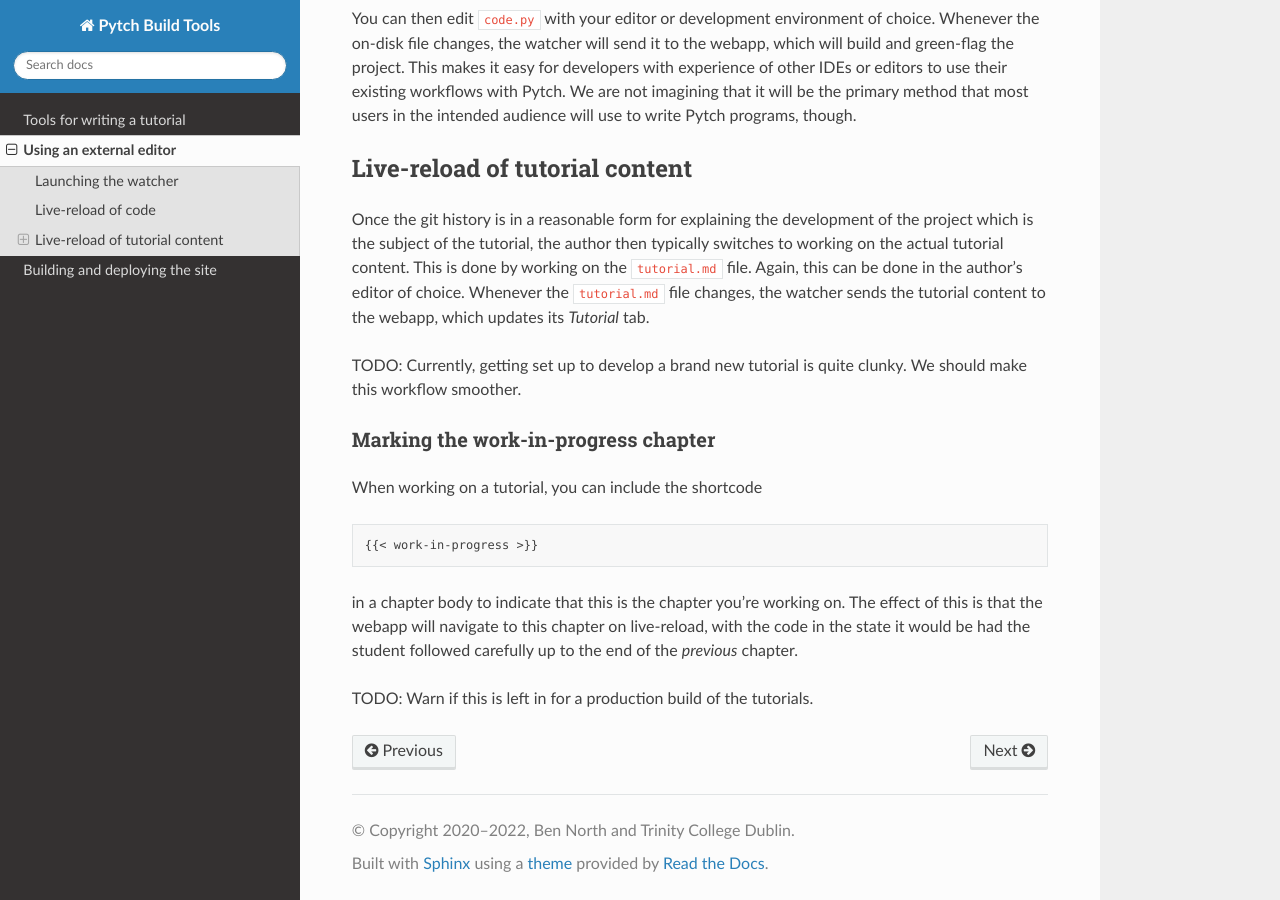
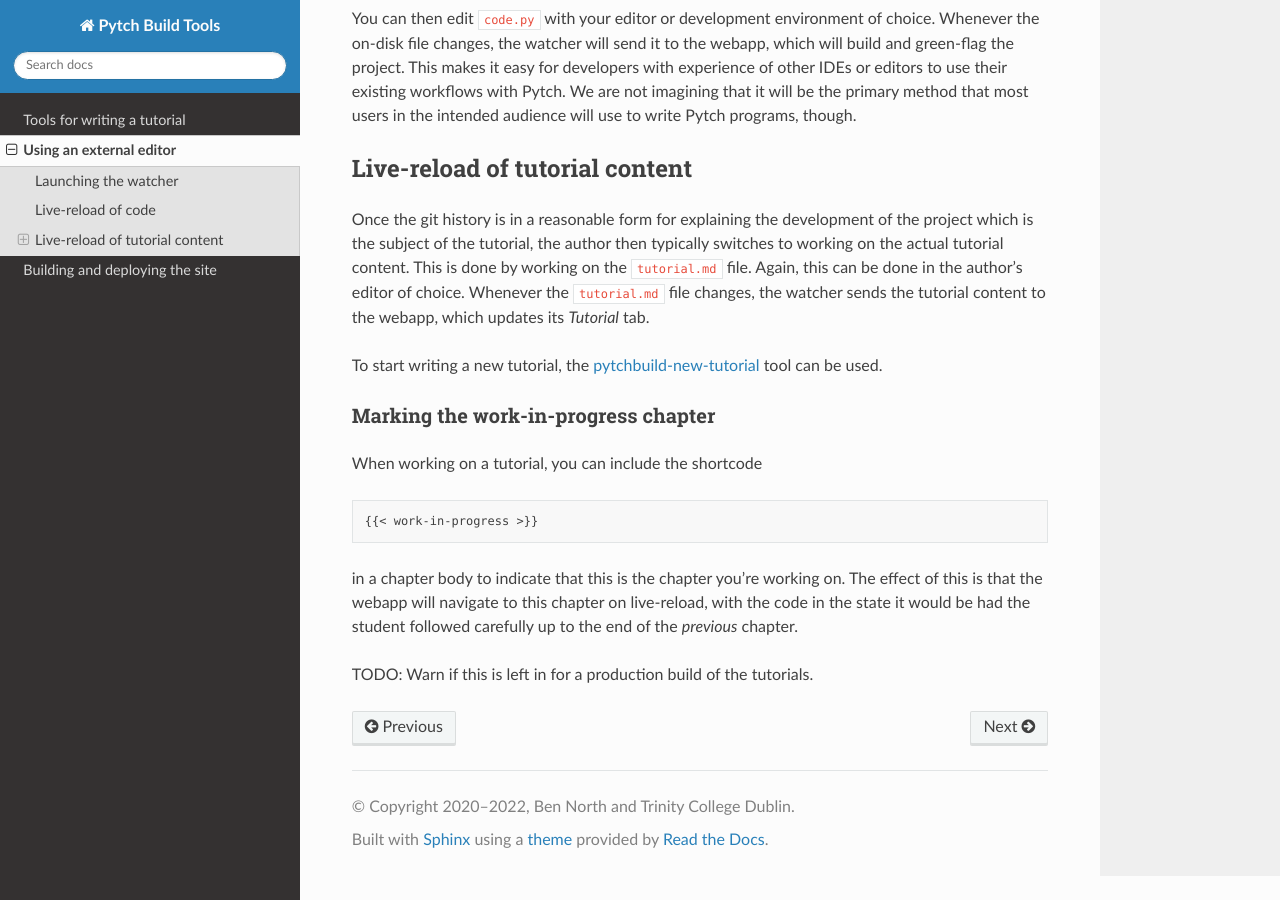
Before and after one commit to pytchlang/pytch-build, a Sphinx documentation site: the page built from doc/source/live-reload/index.rst, in a window 1280 px wide and 900 px high, scrolled down 591 px. Built offline with Sphinx 7.4.7 and the Read the Docs theme 2.0.0, drawn with Linux system fonts in a browser that asks for light colours.

Commit message:
Add xref re creating new tutorial

```diff
--- a/doc/source/live-reload/index.rst
+++ b/doc/source/live-reload/index.rst
@@ -46,9 +46,8 @@ this can be done in the author's editor of choice.  Whenever the
 ``tutorial.md`` file changes, the watcher sends the tutorial content to
 the webapp, which updates its *Tutorial* tab.
 
-TODO: Currently, getting set up to develop a brand new tutorial is
-quite clunky.  We should make this workflow smoother.
-
+To start writing a new tutorial, the :ref:`pytchbuild-new-tutorial
+<Creating a new tutorial>` tool can be used.
 
 Marking the work-in-progress chapter
 ^^^^^^^^^^^^^^^^^^^^^^^^^^^^^^^^^^^^
--- a/doc/source/tutorialcompiler/fromgitrepo.rst
+++ b/doc/source/tutorialcompiler/fromgitrepo.rst
@@ -27,6 +27,8 @@ paragraph consisting of just a particular *shortcode* into the
 
 (These shortcodes are modelled on Hugo's.)
 
+
+.. _Creating a new tutorial:
 
 Creating a new tutorial
 -----------------------
```
